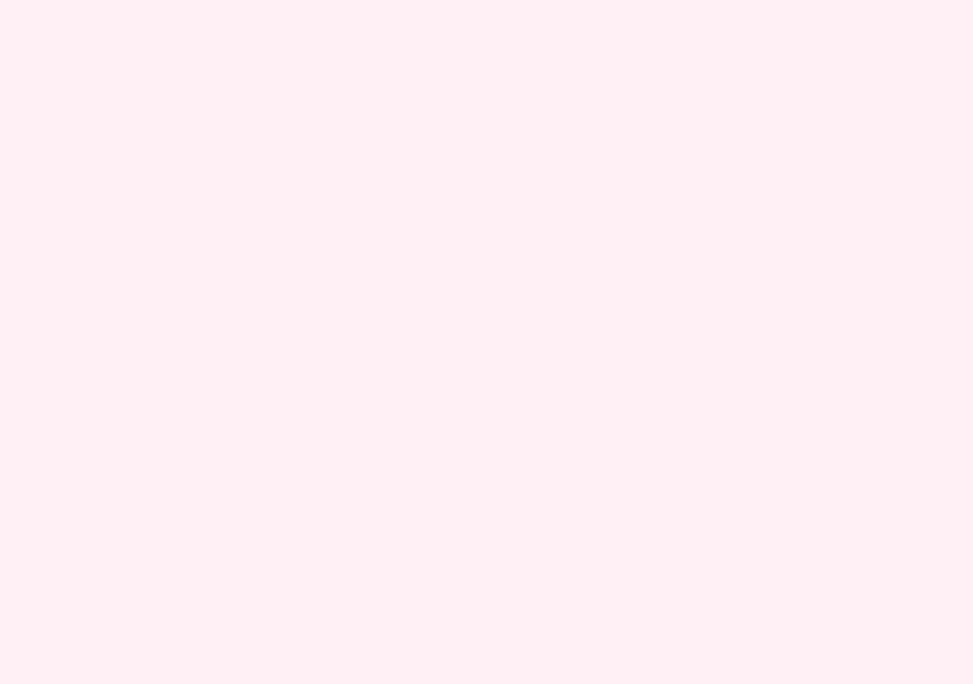
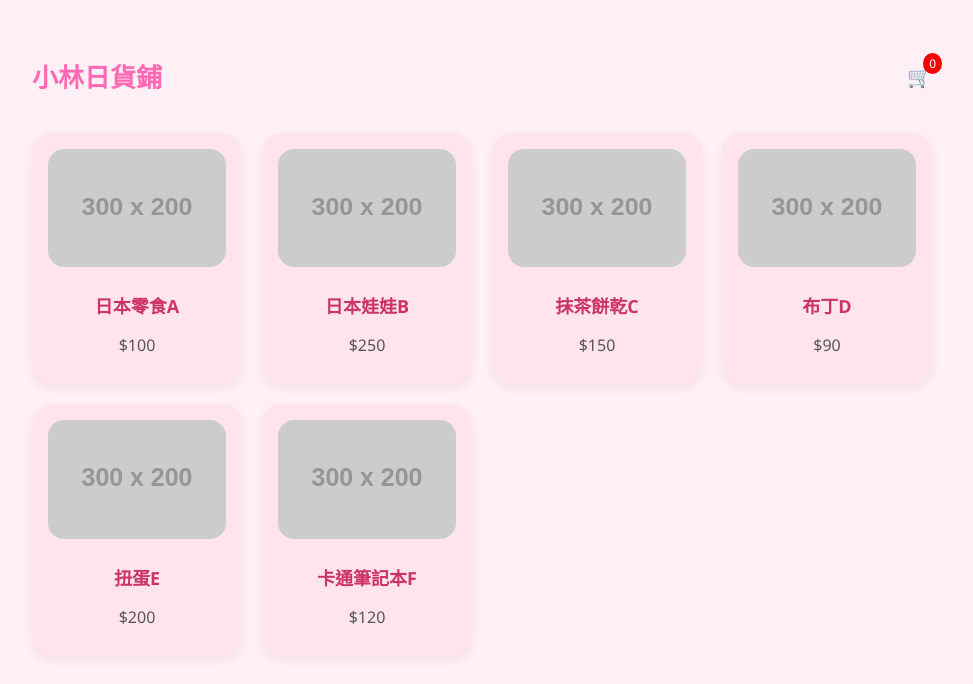
Before and after one commit to JP5588-afk/kobayashi-shop, a plain HTML site: page index.html in a window 1280 px wide. Shown: the whole page, without its empty margins (158-1131 px from the left). Drawn offline with Linux system fonts and the light colour scheme; placeholder pictures from the web are drawn by us.

Commit message:
Update index.html

```diff
--- a/index.html
+++ b/index.html
@@ -152,6 +152,45 @@
   </style>
 </head>
 <body>
-<!-- 內容區域與腳本略，已保留 -->
+  <header>
+    <h1>小林日貨鋪</h1>
+    <div class="cart-icon" onclick="alert('購物車功能尚未開啟')">
+      🛒<span id="cart-count">0</span>
+    </div>
+  </header>
+  <main>
+    <div class="grid">
+      <div class="product">
+        <img src="https://via.placeholder.com/300x200?text=商品A" />
+        <h2>日本零食A</h2>
+        <p>$100</p>
+      </div>
+      <div class="product">
+        <img src="https://via.placeholder.com/300x200?text=商品B" />
+        <h2>日本娃娃B</h2>
+        <p>$250</p>
+      </div>
+      <div class="product">
+        <img src="https://via.placeholder.com/300x200?text=商品C" />
+        <h2>抹茶餅乾C</h2>
+        <p>$150</p>
+      </div>
+      <div class="product">
+        <img src="https://via.placeholder.com/300x200?text=商品D" />
+        <h2>布丁D</h2>
+        <p>$90</p>
+      </div>
+      <div class="product">
+        <img src="https://via.placeholder.com/300x200?text=商品E" />
+        <h2>扭蛋E</h2>
+        <p>$200</p>
+      </div>
+      <div class="product">
+        <img src="https://via.placeholder.com/300x200?text=商品F" />
+        <h2>卡通筆記本F</h2>
+        <p>$120</p>
+      </div>
+    </div>
+  </main>
 </body>
 </html>
```
